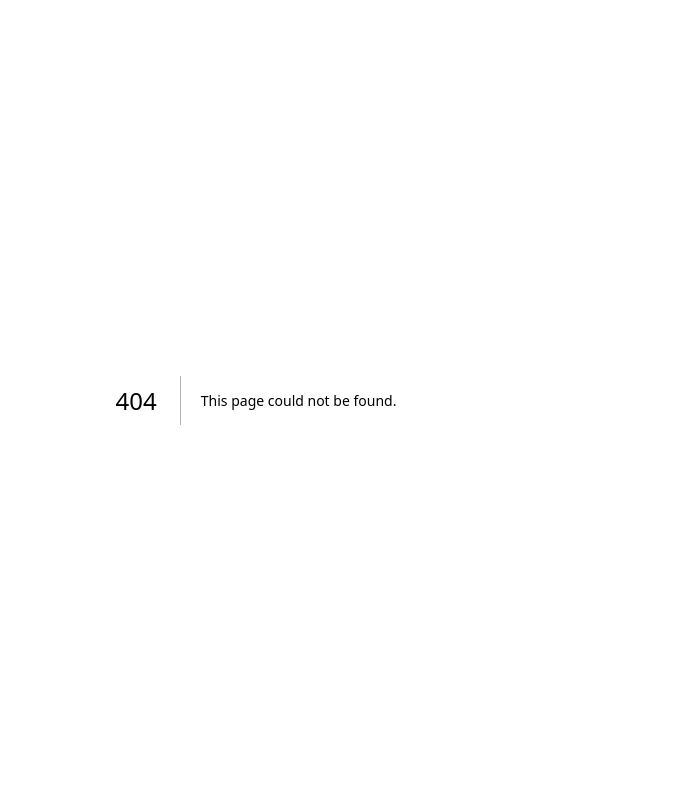
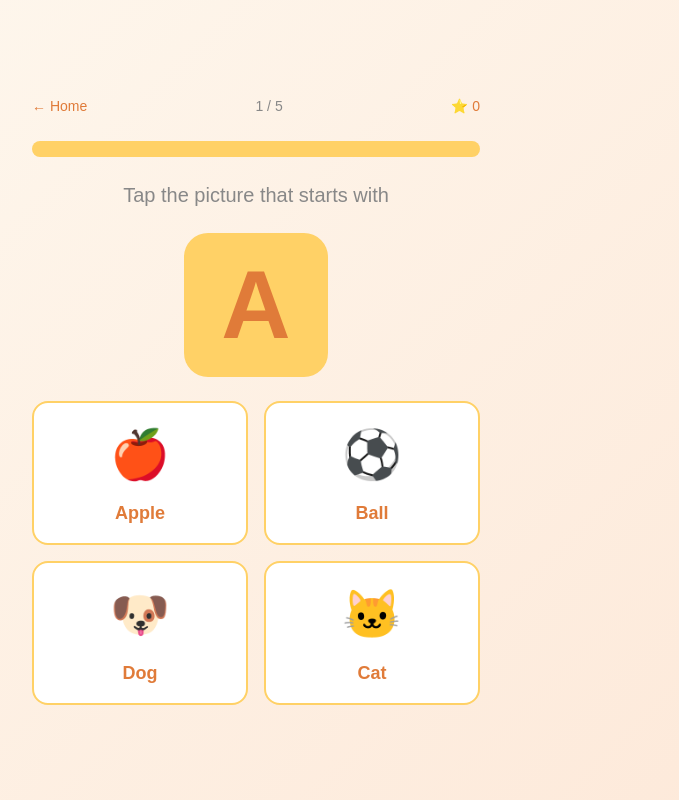
Before and after one commit to creativeskai/adrit-learns, a Next.js app: page /games/alphabet in a window 1280 px wide. Before the commit this address had no page. Shown: the whole page, without its empty margins (384-1063 px from the left). Built offline with nearby package versions, Linux system fonts and the light colour scheme.

Commit message:
add alphabet recognition game

```diff
--- /dev/null
+++ b/app/games/alphabet/page.tsx
@@ -0,0 +1,184 @@
+"use client";
+import { useState } from "react";
+
+const questions = [
+  {
+    letter: "A",
+    correct: "Apple",
+    options: [
+      { label: "Apple", emoji: "🍎" },
+      { label: "Ball", emoji: "⚽" },
+      { label: "Cat", emoji: "🐱" },
+      { label: "Dog", emoji: "🐶" },
+    ],
+  },
+  {
+    letter: "B",
+    correct: "Ball",
+    options: [
+      { label: "Apple", emoji: "🍎" },
+      { label: "Ball", emoji: "⚽" },
+      { label: "Fish", emoji: "🐟" },
+      { label: "Kite", emoji: "🪁" },
+    ],
+  },
+  {
+    letter: "C",
+    correct: "Cat",
+    options: [
+      { label: "Dog", emoji: "🐶" },
+      { label: "Elephant", emoji: "🐘" },
+      { label: "Cat", emoji: "🐱" },
+      { label: "Ball", emoji: "⚽" },
+    ],
+  },
+  {
+    letter: "D",
+    correct: "Dog",
+    options: [
+      { label: "Cat", emoji: "🐱" },
+      { label: "Dog", emoji: "🐶" },
+      { label: "Apple", emoji: "🍎" },
+      { label: "Fish", emoji: "🐟" },
+    ],
+  },
+  {
+    letter: "E",
+    correct: "Elephant",
+    options: [
+      { label: "Elephant", emoji: "🐘" },
+      { label: "Ball", emoji: "⚽" },
+      { label: "Cat", emoji: "🐱" },
+      { label: "Kite", emoji: "🪁" },
+    ],
+  },
+];
+
+function shuffle(arr: typeof questions[0]["options"]) {
+  return [...arr].sort(() => Math.random() - 0.5);
+}
+
+export default function AlphabetGame() {
+  const [current, setCurrent] = useState(0);
+  const [selected, setSelected] = useState<string | null>(null);
+  const [score, setScore] = useState(0);
+  const [done, setDone] = useState(false);
+  const [options] = useState(() => questions.map(q => shuffle(q.options)));
+
+  const q = questions[current];
+
+  function handleTap(label: string) {
+    if (selected) return;
+    setSelected(label);
+    if (label === q.correct) {
+      setScore(s => s + 1);
+    }
+    setTimeout(() => {
+      if (current + 1 >= questions.length) {
+        setDone(true);
+      } else {
+        setCurrent(c => c + 1);
+        setSelected(null);
+      }
+    }, 1200);
+  }
+
+  function restart() {
+    setCurrent(0);
+    setSelected(null);
+    setScore(0);
+    setDone(false);
+  }
+
+  if (done) {
+    return (
+      <main className="min-h-screen flex flex-col items-center justify-center p-8"
+        style={{ background: "linear-gradient(135deg, #fef9f0 0%, #fde8d8 100%)" }}>
+        <div className="flex flex-col items-center gap-6 w-full max-w-md text-center">
+          <div style={{ fontSize: "80px" }}>🌟</div>
+          <h1 className="text-4xl font-bold" style={{ color: "#e07b39" }}>
+            Well done, Adrit!
+          </h1>
+          <p className="text-2xl" style={{ color: "#888" }}>
+            You got {score} out of {questions.length}!
+          </p>
+          <button
+            onClick={restart}
+            className="w-full py-5 rounded-3xl text-white text-xl font-bold"
+            style={{ background: "#e07b39" }}>
+            Play Again 🔁
+          </button>
+          <a href="/"
+            className="w-full py-5 rounded-3xl text-xl font-bold text-center block"
+            style={{ background: "white", color: "#e07b39", border: "2px solid #ffd166" }}>
+            Back Home 🏠
+          </a>
+        </div>
+      </main>
+    );
+  }
+
+  return (
+    <main className="min-h-screen flex flex-col items-center justify-center p-6"
+      style={{ background: "linear-gradient(135deg, #fef9f0 0%, #fde8d8 100%)" }}>
+      <div className="flex flex-col items-center gap-6 w-full max-w-md">
+
+        <div className="w-full flex justify-between items-center">
+          <a href="/" style={{ color: "#e07b39", fontSize: "14px" }}>← Home</a>
+          <span style={{ color: "#888", fontSize: "14px" }}>
+            {current + 1} / {questions.length}
+          </span>
+          <span style={{ color: "#e07b39", fontSize: "14px" }}>⭐ {score}</span>
+        </div>
+
+        <div className="w-full rounded-2xl py-2"
+          style={{ background: "#ffd166", height: "8px", position: "relative" }}>
+          <div style={{
+            background: "#e07b39",
+            height: "8px",
+            borderRadius: "9999px",
+            width: `${((current) / questions.length) * 100}%`,
+            transition: "width 0.4s"
+          }} />
+        </div>
+
+        <p className="text-xl" style={{ color: "#888" }}>
+          Tap the picture that starts with
+        </p>
+
+        <div className="flex items-center justify-center w-36 h-36 rounded-3xl text-8xl font-bold"
+          style={{ background: "#ffd166", color: "#e07b39" }}>
+          {q.letter}
+        </div>
+
+        <div className="grid grid-cols-2 gap-4 w-full">
+          {options[current].map((opt) => {
+            let bg = "white";
+            let border = "2px solid #ffd166";
+            if (selected === opt.label) {
+              bg = opt.label === q.correct ? "#d4edda" : "#f8d7da";
+              border = opt.label === q.correct ? "2px solid #28a745" : "2px solid #dc3545";
+            } else if (selected && opt.label === q.correct) {
+              bg = "#d4edda";
+              border = "2px solid #28a745";
+            }
+
+            return (
+              <button
+                key={opt.label}
+                onClick={() => handleTap(opt.label)}
+                className="flex flex-col items-center justify-center gap-2 p-4 rounded-2xl text-center active:scale-95 transition-transform"
+                style={{ background: bg, border, minHeight: "120px" }}>
+                <span style={{ fontSize: "48px" }}>{opt.emoji}</span>
+                <span className="font-semibold text-lg" style={{ color: "#e07b39" }}>
+                  {opt.label}
+                </span>
+              </button>
+            );
+          })}
+        </div>
+
+      </div>
+    </main>
+  );
+}
--- a/app/page.tsx
+++ b/app/page.tsx
@@ -1,44 +1,47 @@
 "use client";
-import { useState } from "react";
 
 export default function Home() {
-  const [name, setName] = useState("Adrit");
-
   return (
     <main className="min-h-screen flex flex-col items-center justify-center p-8"
       style={{ background: "linear-gradient(135deg, #fef9f0 0%, #fde8d8 100%)" }}>
-
       <div className="flex flex-col items-center gap-8 w-full max-w-md">
 
-        <div className="w-32 h-32 rounded-full flex items-center justify-center text-6xl"
+        <div className="w-32 h-32 rounded-full flex items-center justify-center"
           style={{ background: "#FFD166", fontSize: "72px" }}>
           🦁
         </div>
 
         <div className="text-center">
           <h1 className="text-4xl font-bold" style={{ color: "#e07b39" }}>
-            Hello, {name}!
+            Hello, Adrit!
           </h1>
           <p className="text-lg mt-2" style={{ color: "#888" }}>
             Ready to learn today?
           </p>
         </div>
 
-        <button
-          className="w-full py-6 rounded-3xl text-white text-2xl font-bold shadow-lg active:scale-95 transition-transform"
-          style={{ background: "#e07b39" }}
-          onClick={() => alert("Let's start learning!")}>
-          Start Learning 🚀
-        </button>
-
         <div className="grid grid-cols-2 gap-4 w-full">
-          {["Letters", "Numbers", "Words", "Science"].map((subject) => (
-            <div key={subject}
-              className="p-4 rounded-2xl text-center font-semibold text-lg"
-              style={{ background: "white", color: "#e07b39", border: "2px solid #ffd166" }}>
-              {subject}
-            </div>
-          ))}
+          <a href="/games/alphabet"
+            className="flex flex-col items-center gap-2 p-6 rounded-2xl text-center"
+            style={{ background: "white", border: "2px solid #ffd166" }}>
+            <span style={{ fontSize: "40px" }}>🔤</span>
+            <span className="font-semibold text-lg" style={{ color: "#e07b39" }}>Letters</span>
+          </a>
+          <div className="flex flex-col items-center gap-2 p-6 rounded-2xl text-center"
+            style={{ background: "#f9f9f9", border: "2px solid #eee" }}>
+            <span style={{ fontSize: "40px" }}>🔢</span>
+            <span className="font-semibold text-lg" style={{ color: "#ccc" }}>Numbers</span>
+          </div>
+          <div className="flex flex-col items-center gap-2 p-6 rounded-2xl text-center"
+            style={{ background: "#f9f9f9", border: "2px solid #eee" }}>
+            <span style={{ fontSize: "40px" }}>📝</span>
+            <span className="font-semibold text-lg" style={{ color: "#ccc" }}>Words</span>
+          </div>
+          <div className="flex flex-col items-center gap-2 p-6 rounded-2xl text-center"
+            style={{ background: "#f9f9f9", border: "2px solid #eee" }}>
+            <span style={{ fontSize: "40px" }}>🌿</span>
+            <span className="font-semibold text-lg" style={{ color: "#ccc" }}>Science</span>
+          </div>
         </div>
 
       </div>
```
